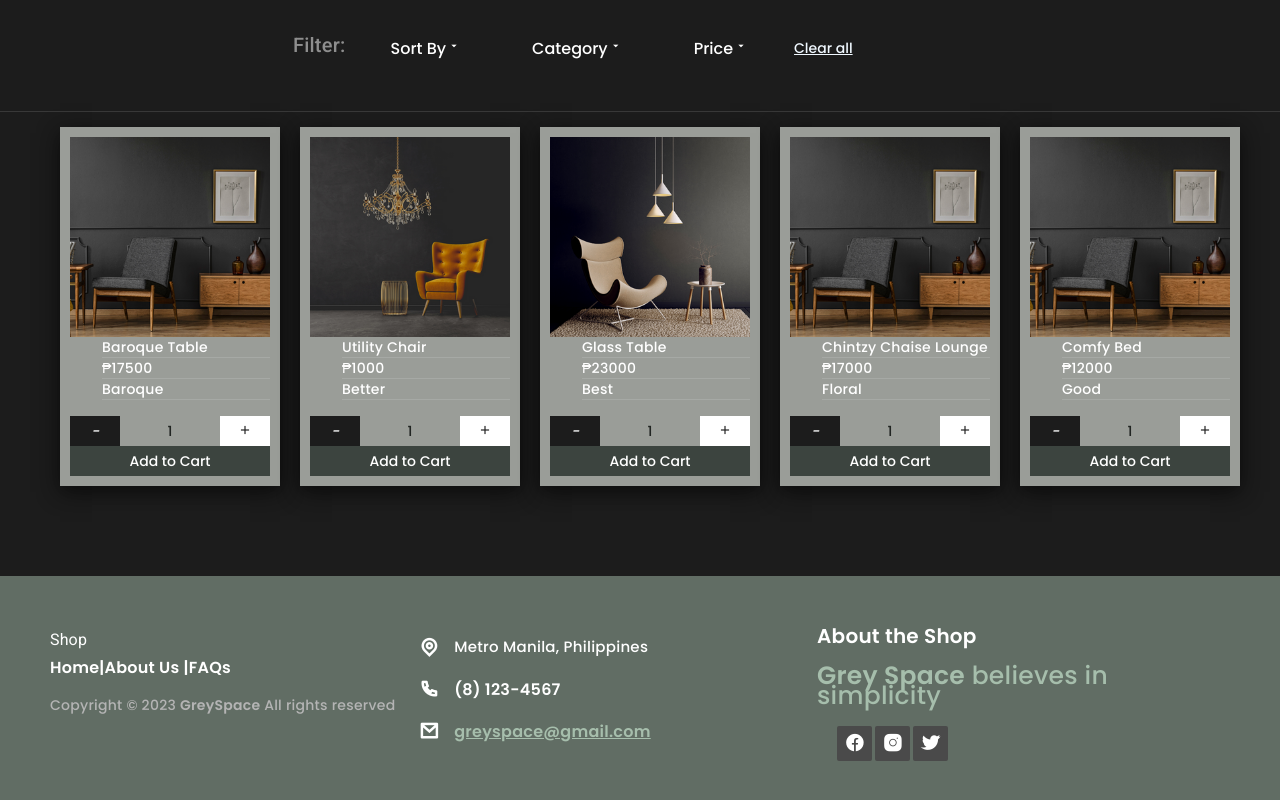
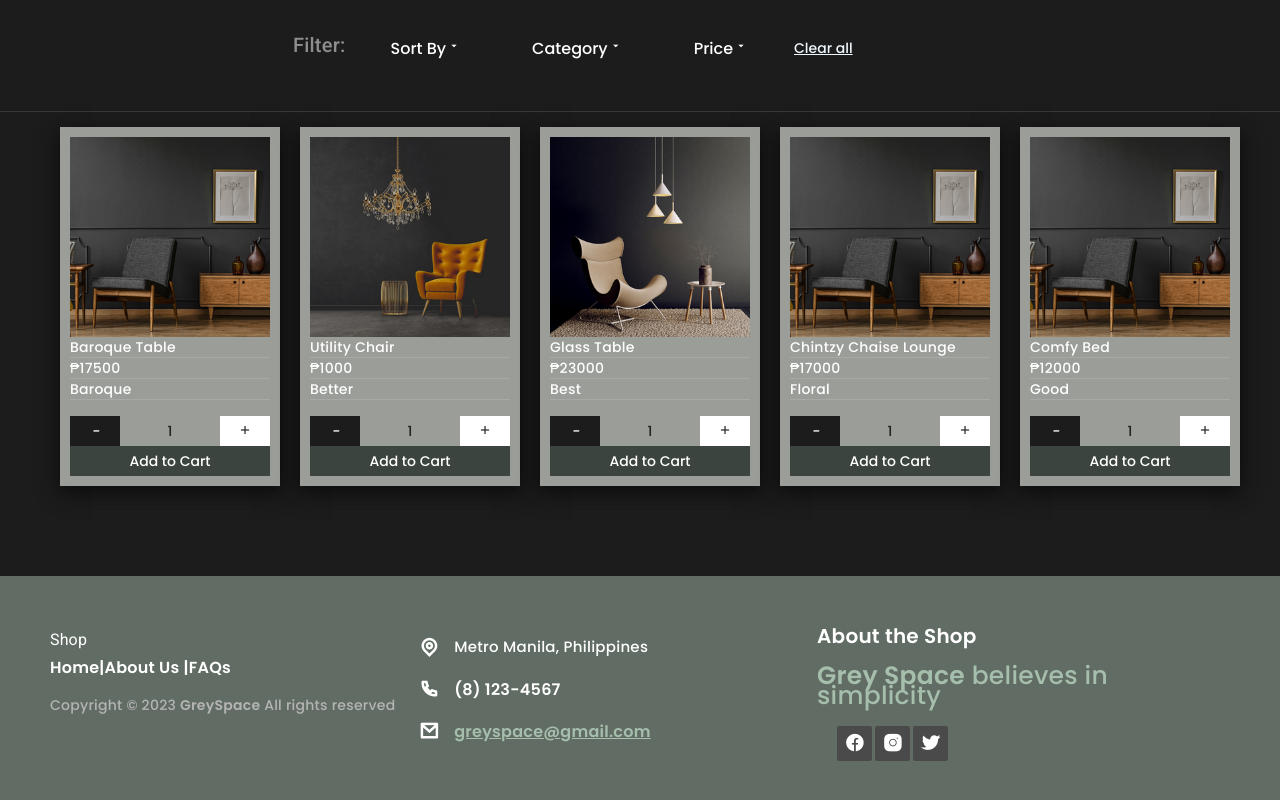
Before and after one commit to String-zandor/angular-furniture-store, an Angular app: page /home in a window 1280 px wide. Shown: the part 1082-1882 px from the top of the page. Built offline with nearby package versions, Linux system fonts and the light colour scheme; data requests are answered from the project's data file.

Commit message:
flex-wrap

```diff
--- a/src/app/modules/product/components/product-item/product-item.component.scss
+++ b/src/app/modules/product/components/product-item/product-item.component.scss
@@ -52,3 +52,7 @@ img{
     color: #1c1c1c;
     border: none;
 }
+
+.product-container .row ul{
+    padding: 0
+}
--- a/src/app/modules/user/pages/profile/profile.component.html
+++ b/src/app/modules/user/pages/profile/profile.component.html
@@ -36,6 +36,7 @@
                 <input id="firstName"  type="text" formControlName="firstName" matInput>
 
             </mat-form-field></td>
+
             <td><mat-form-field appearance="outline" hideRequiredMarker="">
                 <mat-label>Middle Name</mat-label>
                 <input id="middleName" type="text" formControlName="middleName" matInput>
```
